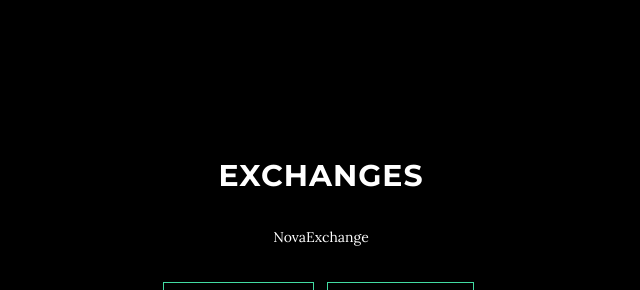
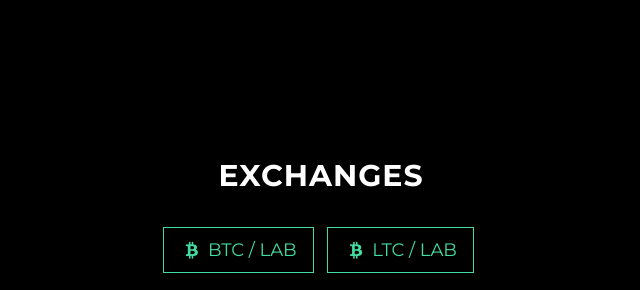
Before and after one commit to sciencechain/sciencechain.github.io, a plain HTML site: page index.html in a window 1280 px wide. Shown: the part 2265-2555 px from the top of the page, without its empty margins (319-959 px from the left). Drawn offline with Linux system fonts and the light colour scheme; some packages are replaced by stand-ins of ours.

Commit message:
Update index.html

```diff
--- a/index.html
+++ b/index.html
@@ -130,15 +130,12 @@ client, no swapouts required and keys will import directly.</p>
         <div class="row">
             <div class="col-lg-8 col-lg-offset-2">
                 <h2>Exchanges</h2>
-                <p>
-                </p>NovaExchange<p>
-                </p>
                 <ul class="list-inline banner-social-buttons">
                     <li>
-                        <a href="https://novaexchange.com/market/BTC_LAB/" class="btn btn-default btn-lg" target="_blank"><i class="fa fa-twitter fa-fw"></i> <span class="network-name">BTC / LAB</span></a>
+                        <a href="https://novaexchange.com/market/BTC_LAB/" class="btn btn-default btn-lg" target="_blank"><i class="fa fa-btc fa-fw"></i> <span class="network-name">BTC / LAB</span></a>
                     </li>
                     <li>
-                        <a href="https://novaexchange.com/market/LTC_LAB/" class="btn btn-default btn-lg" target="_blank"><i class="fa fa-github fa-fw"></i> <span class="network-name">LTC / LAB</span></a>
+                        <a href="https://novaexchange.com/market/LTC_LAB/" class="btn btn-default btn-lg" target="_blank"><i class="fa fa-btc fa-fw"></i> <span class="network-name">LTC / LAB</span></a>
                     </li>
                 </ul>
             </div>
```
